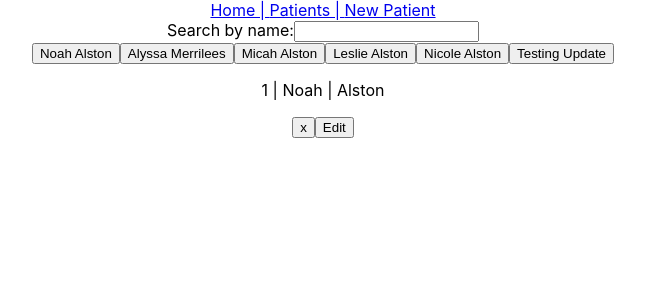
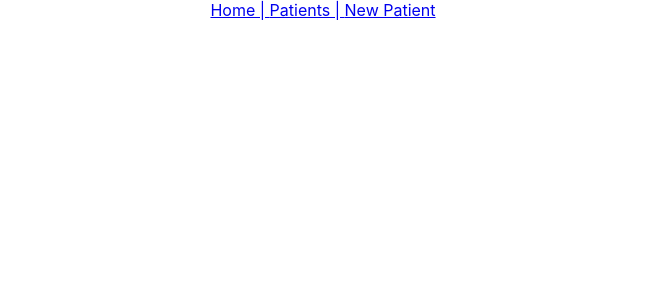
Before and after one commit to NoahAl777/paperless-2.0, a React (Create React App) app: page /patients in a window 1280 px wide. Shown: the top 300 px of the page, without its empty margins (317-962 px from the left). Built offline with nearby package versions, Linux system fonts and the light colour scheme; data requests are answered from the project's data file.

Commit message:
add dynamic routing to all patient profiles

```diff
--- a/db.json
+++ b/db.json
@@ -24,11 +24,6 @@
       "firstName": "Nicole",
       "lastName": "Alston",
       "id": 5
-    },
-    {
-      "firstName": "Testing",
-      "lastName": "Update",
-      "id": 6
     }
   ]
 }
--- a/src/App.js
+++ b/src/App.js
@@ -1,3 +1,6 @@
+//use rESTFUL ROUTES i.e: patients/new
+//use dynamic routes i.e: patients/3/edit
+
 // import logo from './logo.svg';
 import './App.css';
 import React, { useState, useEffect } from "react";
@@ -30,7 +33,7 @@ function App() {
         <Route exact path="/">
           <Home />
         </Route>
-        <Route path="/patients">
+        <Route path="/patients/:id">
           <PatientList
             patients={patients}
             setPatients={setPatients}
--- a/src/Components/NavBar.js
+++ b/src/Components/NavBar.js
@@ -5,7 +5,7 @@ const NavBar = () => {
   return (
     <div className="NavBar">
       <Link to="/">Home | </Link>
-      <Link to="/patients">Patients | </Link>
+      <Link to="/patients/all">Patients | </Link>
       <Link to="/new-patient">New Patient</Link>
     </div>
   );
--- a/src/Components/PatientInfo.js
+++ b/src/Components/PatientInfo.js
@@ -1,7 +1,17 @@
-import React from "react";
-import { Link } from "react-router-dom";
+import React, { useEffect, useState } from "react";
+import { Link, useParams } from "react-router-dom";
 
 const PatientInfo = ({ selectedPatient, patients, setPatients, setSelectedPatient, patientsUrl }) => {
+  const [patientDisplayed, setPatientDisplayed] = useState([])
+  const params = useParams()
+  console.log("params", params)
+  console.log("length", patientDisplayed.length)
+  useEffect(() => {
+    if (Object.keys(selectedPatient).length !== 0 || selectedPatient !== patientDisplayed) {
+      console.log(selectedPatient)
+      setPatientDisplayed(patients.filter((patient) => patient.id === parseInt(params.id)))
+    }
+  }, [selectedPatient])
 
   const handleDelete = (selectedPatient) => {
     fetch(patientsUrl + `/${selectedPatient.id}`, {
@@ -13,7 +23,7 @@ const PatientInfo = ({ selectedPatient, patients, setPatients, setSelectedPatien
 
   return (
     <>
-      <p>{`${selectedPatient.id} | ${selectedPatient.firstName} | ${selectedPatient.lastName}`}</p>
+      {patientDisplayed.length === 0 ? <p>Select a valid patient.</p> : <p>{`${patientDisplayed[0].id} | ${patientDisplayed[0].firstName} | ${patientDisplayed[0].lastName}`}</p>}
       <button onClick={() => handleDelete(selectedPatient)}>x</button>
       <Link to="/edit-patient">
         <button>Edit</button>
--- a/src/Components/PatientList.js
+++ b/src/Components/PatientList.js
@@ -1,10 +1,12 @@
 import React, { useEffect, useState } from "react";
+import { Link, useParams } from "react-router-dom";
+import Filter from "./Filter";
 import PatientInfo from "./PatientInfo";
-import Filter from "./Filter";
 
 const PatientList = ({ patients, setPatients, selectedPatient, setSelectedPatient, patientsUrl }) => {
   const [filterCriteria, setFilterCriteria] = useState("");
   const [patientsToDisplay, setPatientsToDisplay] = useState([]);
+  const params = useParams();
   // debugger
   useEffect(() => {
     setPatientsToDisplay(patients)
@@ -19,14 +21,20 @@ const PatientList = ({ patients, setPatients, selectedPatient, setSelectedPatien
   };
 
   // debugger
+  const linkDynamicUrl = `/patients/${params.id}`
+
   const listOfPatients = patientsToDisplay.map((patient, index) => {
     return (
+      <>
+        <Link to={`/patients/${patient.id}`}>
           <button
             key={index}
             onClick={() => handleButtonClick(patient)}
           >
             {`${patient.firstName} ${patient.lastName}`}
           </button>
+        </Link>
+      </>
     );
   }
   );
```
Lines whose indentation alone changed are shown as unchanged.
